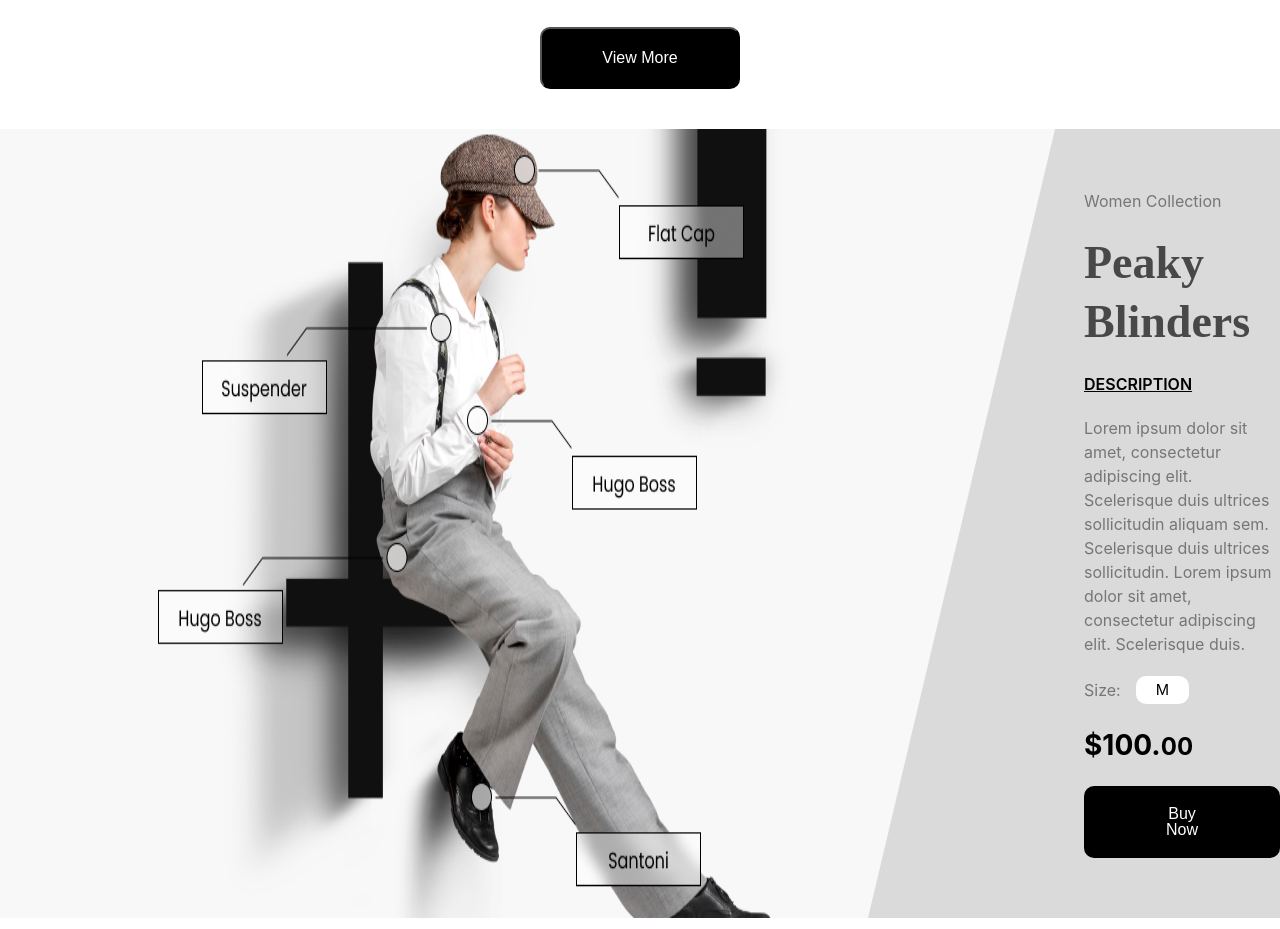
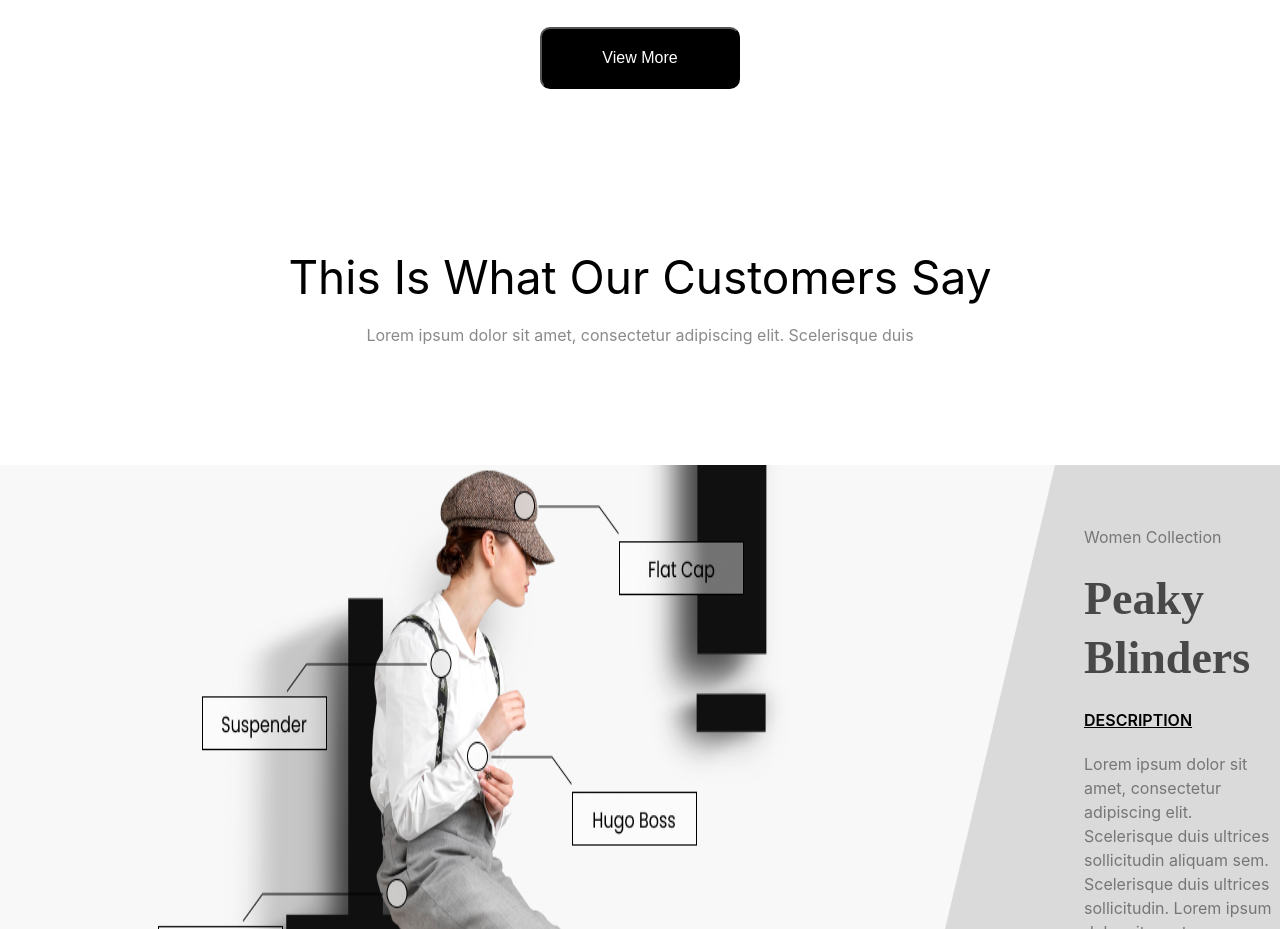
Before and after one commit to VaheM27/project_team_one, a React (Create React App) app: page / in a window 1280 px wide. Shown: the part 3000-3929 px from the top of the page. Built offline with nearby package versions, Linux system fonts and the light colour scheme.

Commit message:
Unfinished costumer says component

```diff
--- a/package.json
+++ b/package.json
@@ -16,6 +16,7 @@
     "react-router-dom": "^6.27.0",
     "react-scripts": "5.0.1",
     "react-slick": "^0.30.2",
+    "react-slider": "^2.0.6",
     "redux": "^5.0.1",
     "sass": "^1.79.5",
     "slick-carousel": "^1.8.1",
--- a/src/App.jsx
+++ b/src/App.jsx
@@ -18,6 +18,7 @@ import Newarrivals from "./components/feature/Newarrivals/Newarrivals";
 import Logos from "./components/feature/Logos/Logos";
 
 import Peaky from "./components/feature/Peaky/Peaky";
+import Costumersays from "./components/feature/Costumersays/Costumersays";
 
 
 
@@ -28,6 +29,7 @@ const App = () => {
       <Logos />
       <DealSection />
       <Newarrivals />
+      <Costumersays />
       <Peaky />
       <Router>
       <Routes>
--- /dev/null
+++ b/src/components/feature/Costumersays/Costumersays.jsx
@@ -0,0 +1,21 @@
+import "./Costumersays.scss";
+
+const Costumersays = () => {
+  return (
+    <div>
+      <div className="container">
+        <div className="costumer">
+          <div className="text">
+            <p className="first">This Is What Our Customers Say</p>
+            <p className="sec">
+              Lorem ipsum dolor sit amet, consectetur adipiscing elit.
+              Scelerisque duis
+            </p>
+          </div>
+        </div>
+      </div>
+    </div>
+  );
+};
+
+export default Costumersays;
--- /dev/null
+++ b/src/components/feature/Costumersays/Costumersays.scss
@@ -0,0 +1,24 @@
+.costumer {
+  padding: 120px 250px;
+    img{
+        width: 250px;
+        height: 250px;
+    }
+  .text {
+    display: flex;
+    flex-direction: column;
+    align-items: center;
+    justify-content: center;
+    row-gap: 20px;
+    .first {
+      font-size: 46px;
+      font-weight: 400;
+    }
+
+    .sec {
+      color: rgba(138, 138, 138, 1);
+      font-weight: 400;
+      font-size: 16px;
+    }
+  }
+}
```
Also changed, not shown: src/assets/images/sliderPic1.png (added), 1 other file (tests, documents, lock files or other folders).
